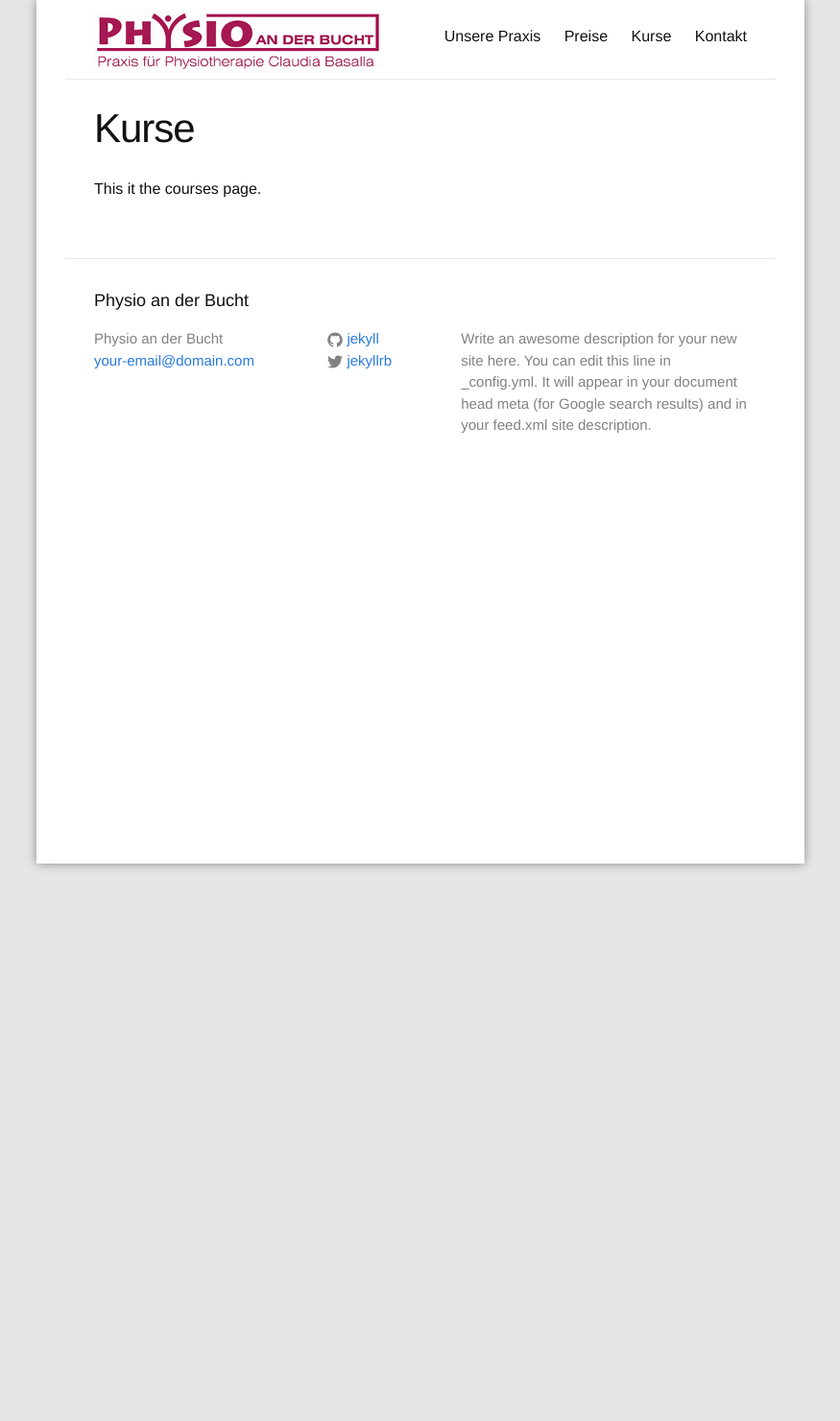
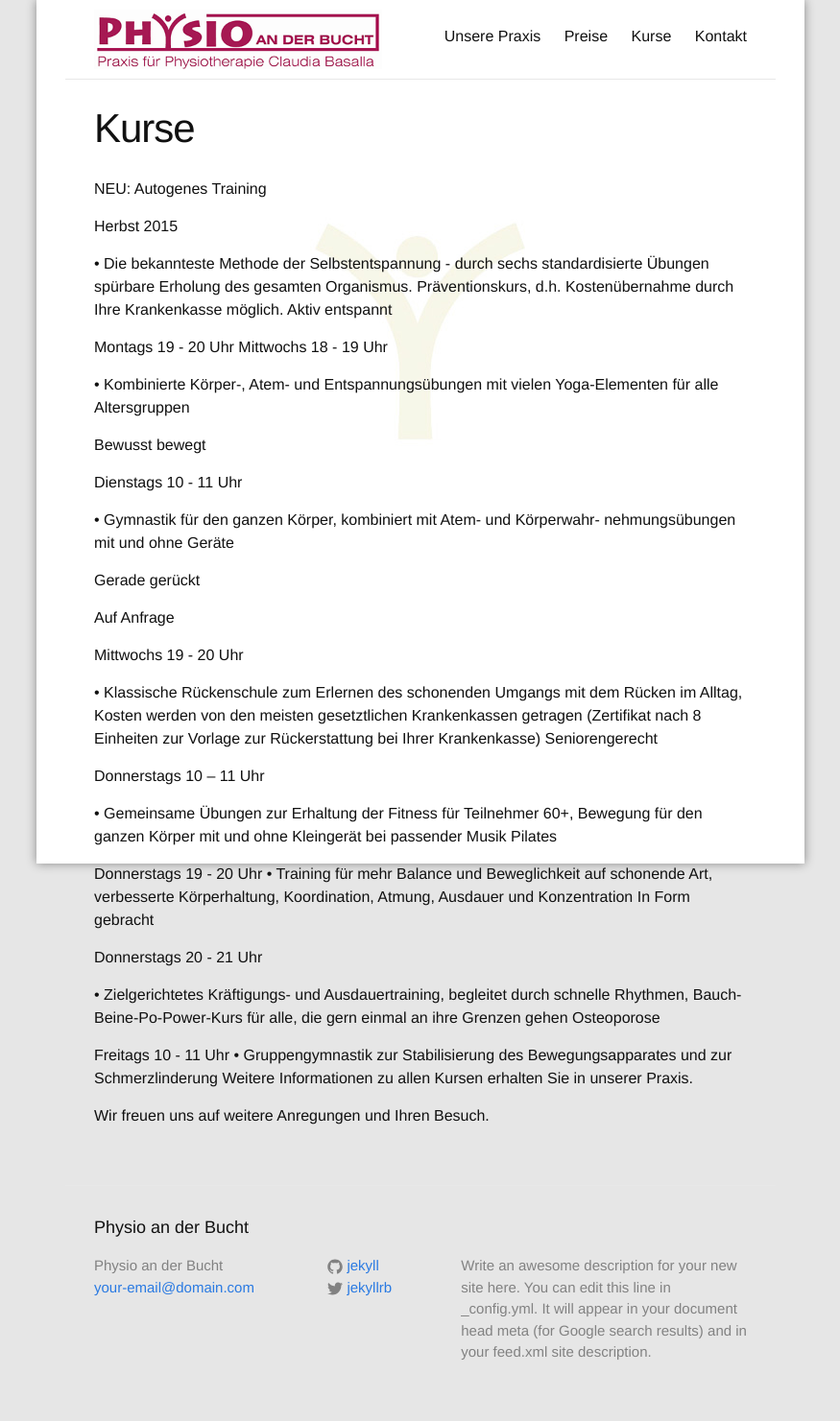
Before and after one commit to davidbasalla/physio_website_2, a Jekyll site: the page built from 3_kurse.md, in a window 1280 px wide. Shown: the whole page at 96% size, without its empty margins (202-1077 px from the left). Built offline with Jekyll 4.4.1, drawn with Linux system fonts in a browser that asks for light colours.

```diff
--- a/3_kurse.md
+++ b/3_kurse.md
@@ -4,4 +4,53 @@
 permalink: /kurse/
 ---
 
-This it the courses page.
+NEU: Autogenes Training
+
+Herbst 2015
+
+• Die bekannteste Methode der Selbstentspannung - durch sechs standardisierte Übungen spürbare Erholung des gesamten Organismus. Präventionskurs, d.h. Kostenübernahme durch Ihre Krankenkasse möglich.
+Aktiv entspannt
+
+Montags 19 - 20 Uhr
+Mittwochs 18 - 19 Uhr
+
+• Kombinierte Körper-, Atem- und Entspannungsübungen mit vielen Yoga-Elementen für alle Altersgruppen
+
+
+Bewusst bewegt
+
+Dienstags 10 - 11 Uhr
+
+• Gymnastik für den ganzen Körper, kombiniert mit Atem- und Körperwahr-
+  nehmungsübungen mit und ohne Geräte
+
+
+Gerade gerückt
+
+Auf Anfrage
+
+Mittwochs 19 - 20 Uhr
+
+• Klassische Rückenschule zum Erlernen des schonenden Umgangs mit dem Rücken im Alltag, Kosten werden von den meisten gesetztlichen Krankenkassen getragen (Zertifikat nach 8 Einheiten zur Vorlage zur Rückerstattung bei Ihrer Krankenkasse)
+Seniorengerecht
+
+Donnerstags 10 – 11 Uhr
+
+• Gemeinsame Übungen zur Erhaltung der Fitness für Teilnehmer 60+, Bewegung für den ganzen Körper mit und ohne Kleingerät bei passender
+  Musik
+Pilates
+
+Donnerstags 19 - 20 Uhr
+• Training für mehr Balance und Beweglichkeit auf schonende Art, verbesserte Körperhaltung, Koordination, Atmung, Ausdauer und Konzentration
+In Form gebracht
+
+Donnerstags 20 - 21 Uhr
+
+• Zielgerichtetes Kräftigungs- und Ausdauertraining, begleitet durch schnelle Rhythmen, Bauch-Beine-Po-Power-Kurs für alle, die gern einmal an ihre Grenzen gehen
+Osteoporose
+
+Freitags 10 - 11 Uhr
+• Gruppengymnastik zur Stabilisierung des Bewegungsapparates und zur Schmerzlinderung
+Weitere Informationen zu allen Kursen erhalten Sie in unserer Praxis.
+
+Wir freuen uns auf weitere Anregungen und Ihren Besuch.
```
Also changed, not shown: 1_praxis.md (+18 -1 lines), 2_preise.md (+0 -2 lines), 4_kontakt.md (+18 -7 lines).
